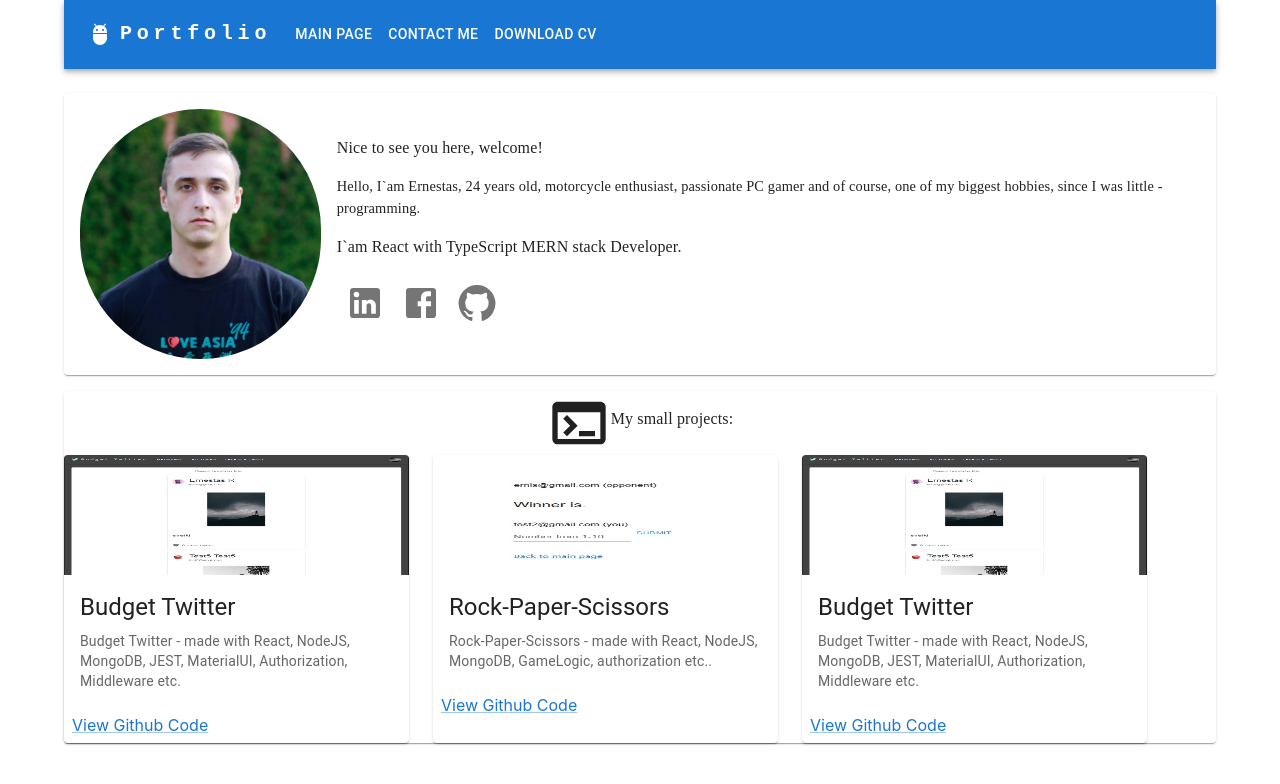
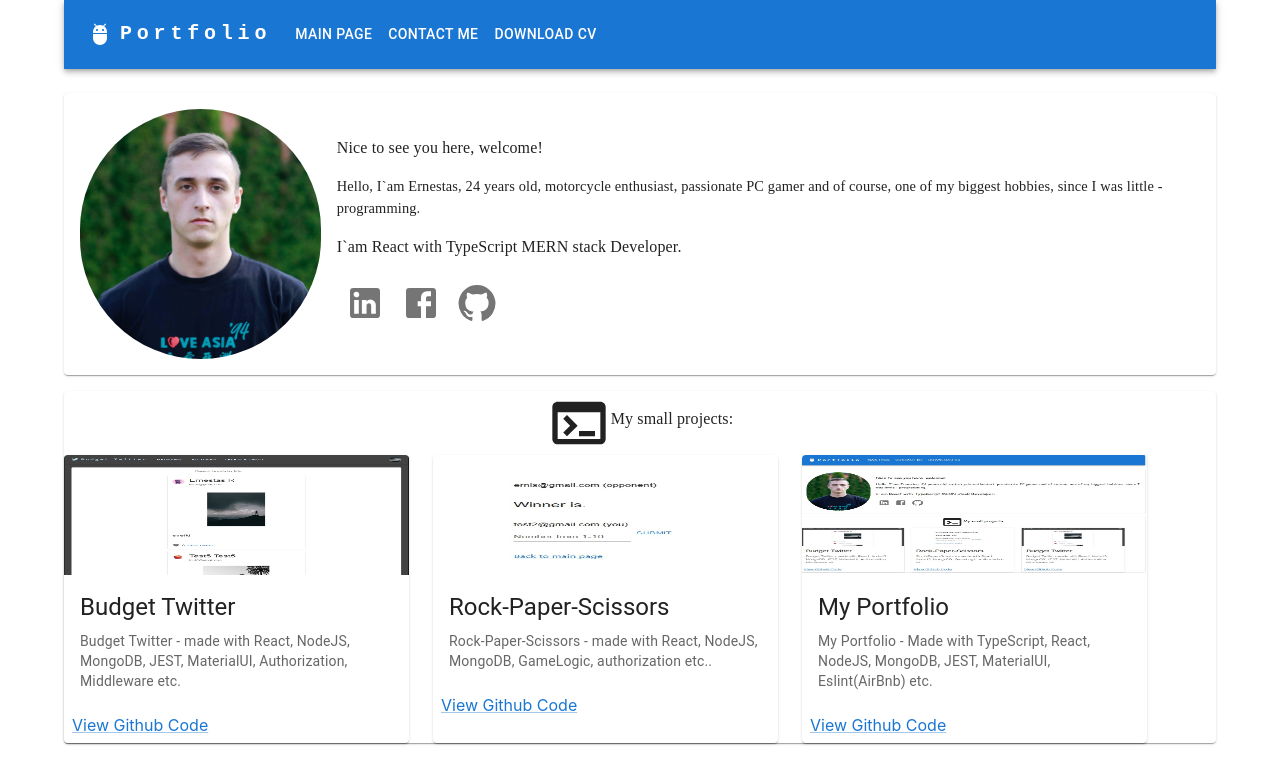
Before and after one commit to ErnestasRa/Portfolio-Page---React-TypeScript-NodeJS-MUI, a React (Create React App) app: page / in a window 1280 px wide. Shown: the top 784 px of the page. Built offline with nearby package versions, Linux system fonts and the light colour scheme.

Commit message:
feat: Finished my SmallProjects

```diff
--- a/src/components/my-apps/apps-box.tsx
+++ b/src/components/my-apps/apps-box.tsx
@@ -40,7 +40,7 @@ const AppMediaCard:React.FC<AppMediaCardType> = ({
       </Typography>
     </CardContent>
     <CardActions>
-      <Link href={link}>
+      <Link href={link} sx={{ textAlign: 'center' }}>
         View Github Code
 
       </Link>
--- a/src/pages/main-page.tsx
+++ b/src/pages/main-page.tsx
@@ -11,6 +11,7 @@ import AppMediaCard from 'components/my-apps/apps-box';
 import ResponsiveAppBar from '../components/form-controls/app-bar';
 import BudgetTwitter from '../images/budgettwitter.jpg';
 import GameRock from '../images/gamerock.jpg';
+import PortfolioPic from '../images/portfoliopic.jpg';
 
 const MainPage: React.FC = () => (
   <Container>
@@ -42,10 +43,10 @@ const MainPage: React.FC = () => (
           link="https://github.com/ErnestasRa/Simple-rock-paper-scissors-game-made-with-React-NodeJS-MongoDB-Login-session-cookies-and-game-logic"
         />
         <AppMediaCard
-          image={BudgetTwitter}
-          title="Budget Twitter"
-          description="Budget Twitter - made with React, NodeJS, MongoDB, JEST, MaterialUI, Authorization, Middleware etc."
-          link="#"
+          image={PortfolioPic}
+          title="My Portfolio"
+          description="My Portfolio - Made with TypeScript, React, NodeJS, MongoDB, JEST, MaterialUI, Eslint(AirBnb) etc."
+          link="https://github.com/ErnestasRa/Portfolio-Page---React-TypeScript-NodeJS-MUI"
         />
       </Box>
     </Paper>
```
Also changed, not shown: src/images/portfoliopic.jpg (added).
